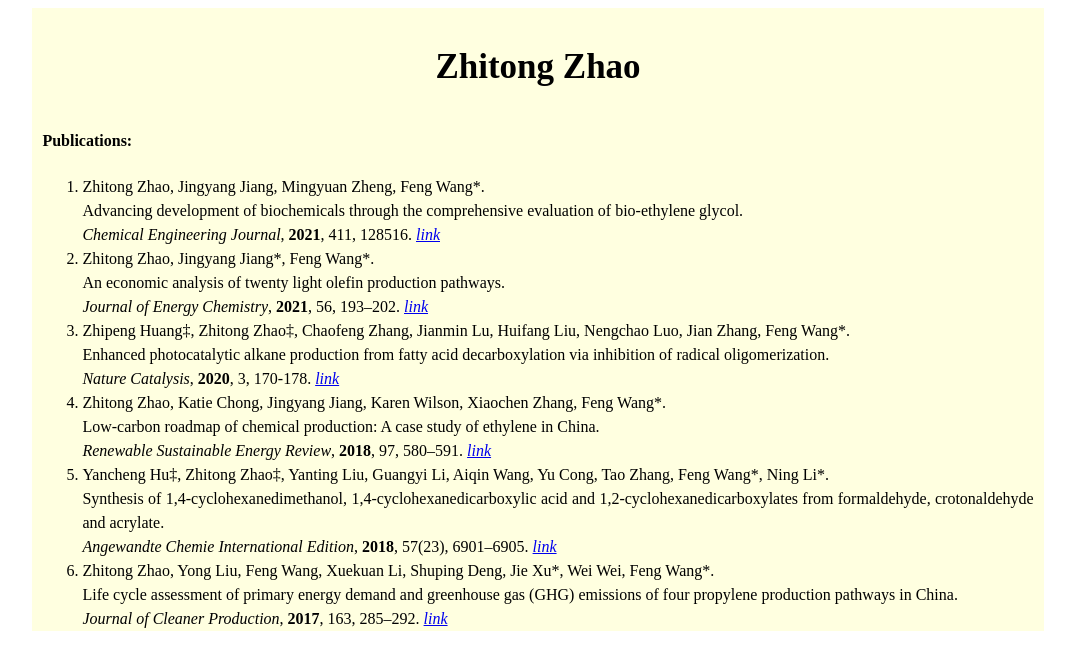
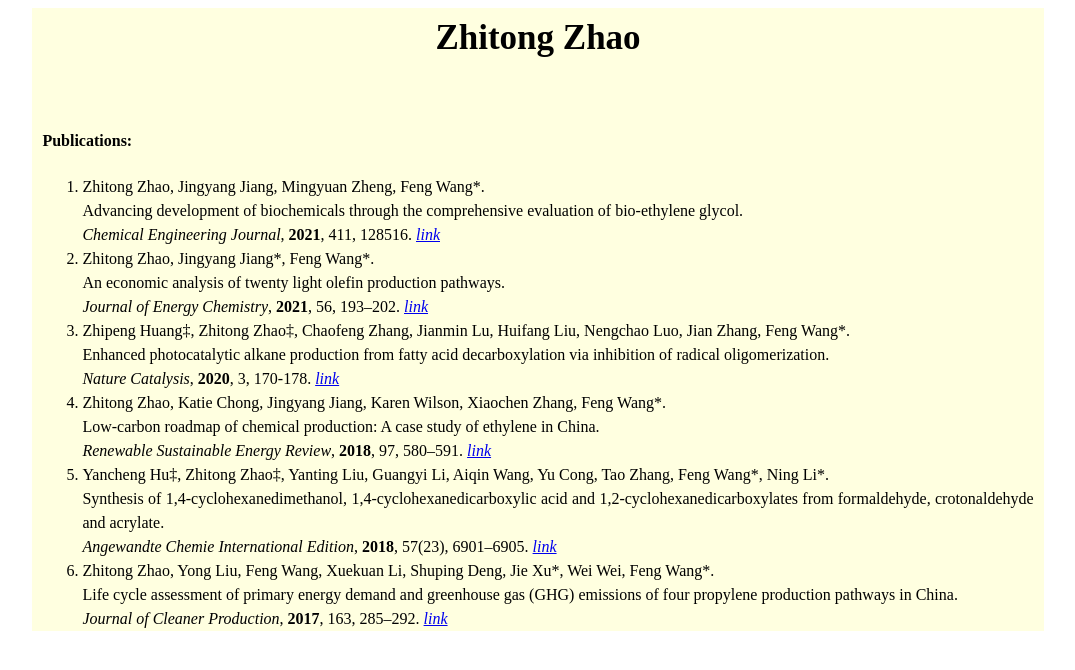
Before and after one commit to kuangyeqingchun/hello, a plain HTML site: page index.html in a window 1280 px wide. Shown: the whole page, without its empty margins (102-1177 px from the left). Drawn offline with Linux system fonts and the light colour scheme.

Commit message:
Update index.html

```diff
--- a/index.html
+++ b/index.html
@@ -3,7 +3,7 @@
 
       <!--head-->
       <div style="height:80px; width:100%; text-align:center; padding:10px 0; margin:0;">
-         <h2 style="font-size:35px;">Zhitong Zhao</h2>
+         <h2 style="font-size:35px; margin:0; padding:0;">Zhitong Zhao</h2>
       </div>
       <!--Column-->
       <!--Context-->
```
